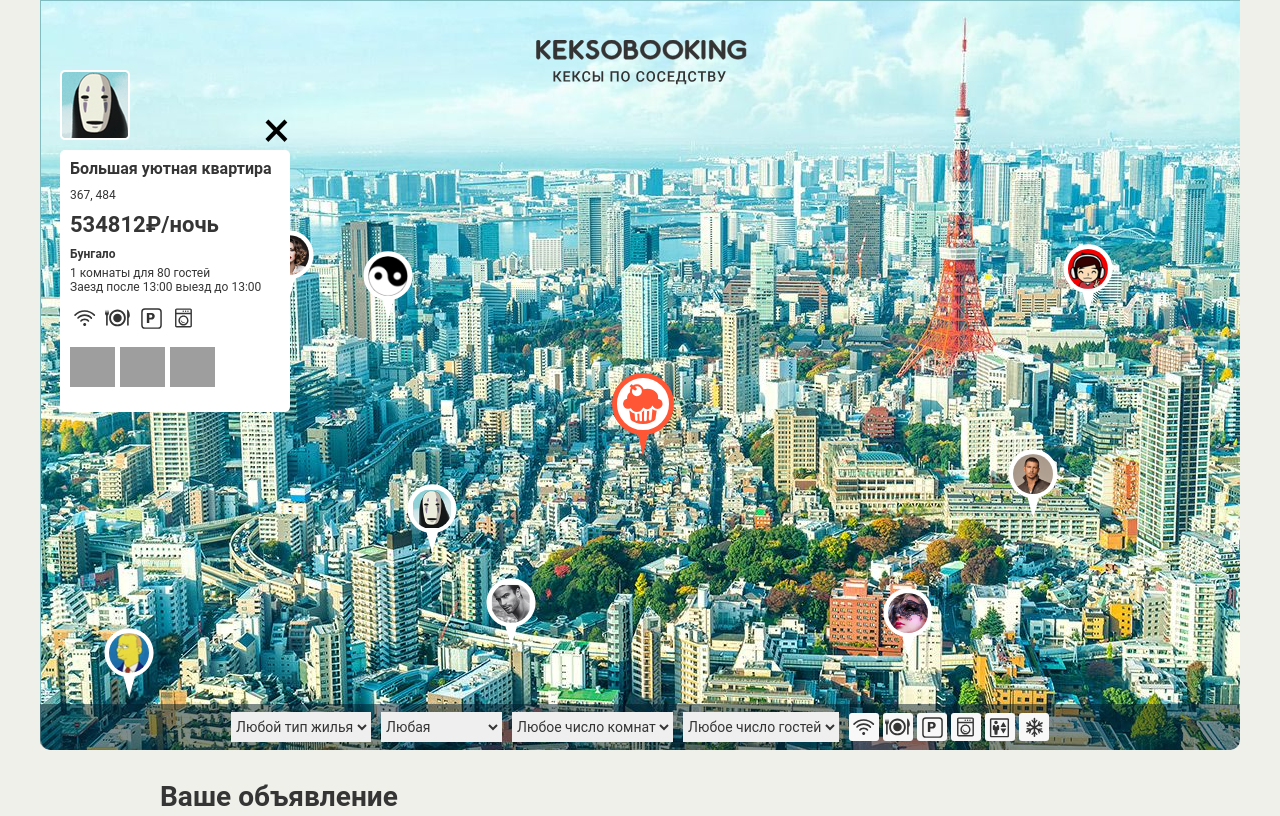
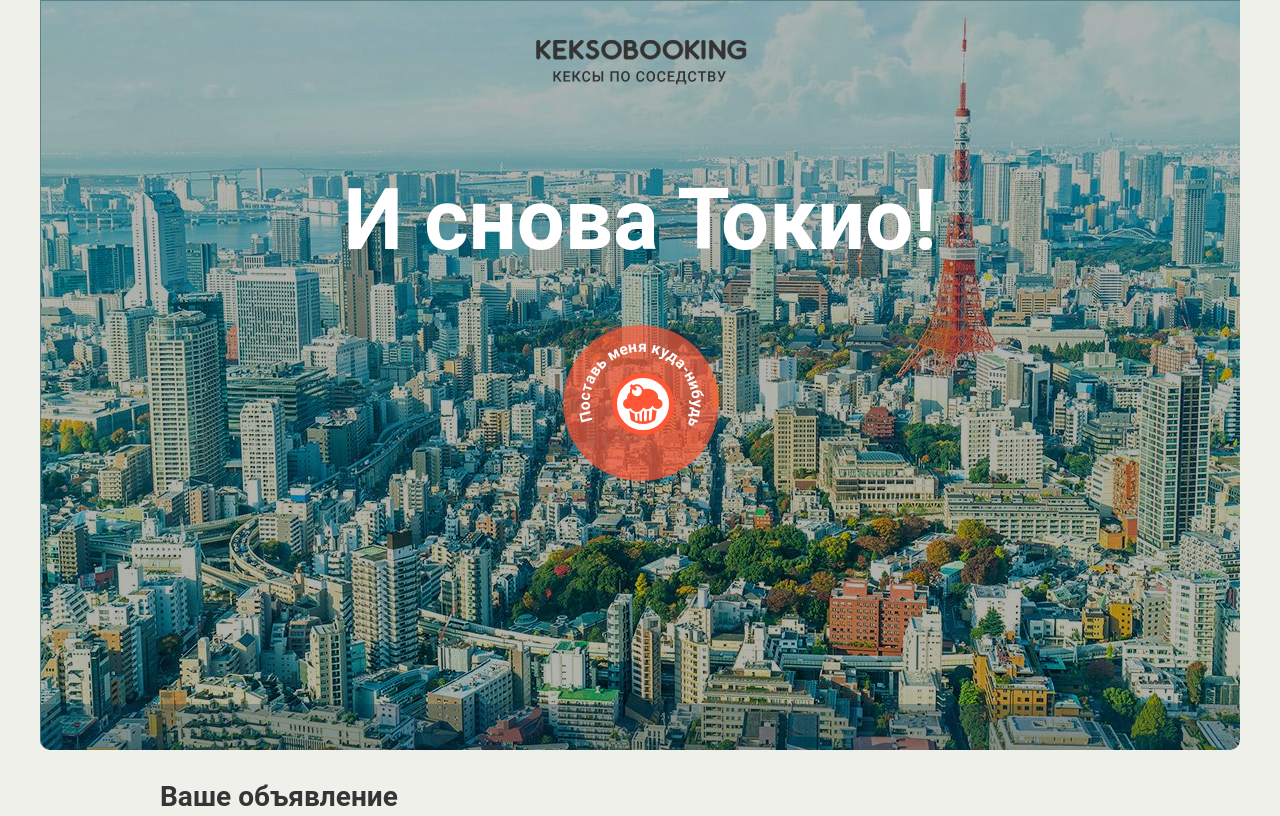
Before and after one commit to Rex4r/801653-keksobooking, a website: page index.html in a window 1280 px wide. Shown: the top 816 px of the page. Drawn offline with Linux system fonts and the light colour scheme; grey boxes are pictures that could not be loaded; files whose address does not match are found by name.

Commit message:
module4-task1

```diff
--- a/index.html
+++ b/index.html
@@ -15,7 +15,7 @@
       <img src="img/keksobooking.svg" alt="Keksobooking. Кексы по соседству" width="215" height="45">
     </div>
 
-    <section class="map">
+    <section class="map map--faded">
       <div class="map__pins">
         <div class="map__overlay">
           <h2 class="map__title">И снова Токио!</h2>
--- a/js/map.js
+++ b/js/map.js
@@ -1,10 +1,14 @@
 'use strict';
-
+var mapBlock = document.querySelector('.map');
+var mapPinMain = document.querySelector('.map__pin--main');
+var adFormBlock = document.querySelector('.ad-form');
+var adFormFieldsets = adFormBlock.querySelectorAll('fieldset');
+var renderAds = function () {
   var mapPinsBlock = document.querySelector('.map__pins');
   var pinTemplate = document.querySelector('template').content.querySelector('.map__pin');
   var mapBlock = document.querySelector('.map');
   var cardTemplate = document.querySelector('template').content.querySelector('.map__card');
-var adsData = (function() {
+  var adsData = (function () {
     var ads = [];
     var mapWidth = document.querySelector('.map').offsetWidth;
     var titles = ['Большая уютная квартира', 'Маленькая неуютная квартира', 'Огромный прекрасный дворец', 'Маленький ужасный дворец', 'Красивый гостевой домик', 'Некрасивый негостеприимный домик', 'Уютное бунгало далеко от моря', 'Неуютное бунгало по колено в воде'];
@@ -14,9 +18,10 @@ var adsData = (function() {
     var features = ['wifi', 'dishwasher', 'parking', 'washer', 'elevator', 'conditioner'];
     var photos = ['http://o0.github.io/assets/images/tokyo/hotel1.jpg', 'http://o0.github.io/assets/images/tokyo/hotel2.jpg', 'http://o0.github.io/assets/images/tokyo/hotel3.jpg'];
     var generateFeatures = function (featuresList, quantity) {
-    if (typeof quantity === "number" && quantity < featuresList.length) {
+      if (typeof quantity === 'number' && quantity < featuresList.length) {
         return featuresList.slice(0, quantity);
       }
+      return '';
     };
     var generatePhotos = function (photosList) {
       return photosList.sort(function () {
@@ -63,34 +68,62 @@ var generatePins = function (data) {
     }
     return mapPins;
   };
-var generateAdCard = function (data) {
+  var generateAdCards = function (data) {
+    var cards = document.createDocumentFragment();
+    for (var i = 0; i < data.length; i++) {
       var card = cardTemplate.cloneNode(true);
       var type = {
-    'flat':'Квартира',
-    'bungalo':'Бунгало',
-    'house':'Дом',
-    'palace':'Дворец'
+        'flat': 'Квартира',
+        'bungalo': 'Бунгало',
+        'house': 'Дом',
+        'palace': 'Дворец'
       };
       var photosBlock = card.querySelector('.popup__photos');
       var photoTemplate = photosBlock.querySelector('.popup__photo');
-  card.querySelector('.popup__title').textContent = data.offer.title;
-  card.querySelector('.popup__text--address').textContent = data.offer.address;
-  card.querySelector('.popup__text--price').innerHTML = data.offer.price + '&#x20bd;<span>/ночь</span>';
-  card.querySelector('.popup__type').textContent = type[data.offer.type];
-  card.querySelector('.popup__text--capacity').textContent = data.offer.rooms + ' комнаты для ' + data.offer.guests + ' гостей';
-  card.querySelector('.popup__text--time').textContent = 'Заезд после ' + data.offer.checkin + ' выезд до ' + data.offer.checkout;
-  for (var i = card.querySelector('.popup__features').children.length - 1; i >= data.offer.features.length; i--) {
-    card.querySelector('.popup__features').removeChild(card.querySelector('.popup__features').children[i]);
+      var popupClose = card.querySelector('.popup__close');
+      card.classList.add('hidden');
+      card.querySelector('.popup__title').textContent = data[i].offer.title;
+      card.querySelector('.popup__text--address').textContent = data[i].offer.address;
+      card.querySelector('.popup__text--price').innerHTML = data[i].offer.price + '&#x20bd;<span>/ночь</span>';
+      card.querySelector('.popup__type').textContent = type[data[i].offer.type];
+      card.querySelector('.popup__text--capacity').textContent = data[i].offer.rooms + ' комнаты для ' + data[i].offer.guests + ' гостей';
+      card.querySelector('.popup__text--time').textContent = 'Заезд после ' + data[i].offer.checkin + ' выезд до ' + data[i].offer.checkout;
+      for (var j = card.querySelector('.popup__features').children.length - 1; j >= data[i].offer.features.length; j--) {
+        card.querySelector('.popup__features').removeChild(card.querySelector('.popup__features').children[j]);
       }
-  card.querySelector('.popup__description').textContent = data.offer.description;
-  for (i = 0; i < data.offer.photos.length; i++) {
+      card.querySelector('.popup__description').textContent = data[i].offer.description;
+      for (j = 0; j < data[i].offer.photos.length; j++) {
         var photo = photoTemplate.cloneNode(true);
-    photo.src = data.offer.photos[i];
+        photo.src = data[i].offer.photos[j];
         photosBlock.appendChild(photo);
       }
       photosBlock.removeChild(photosBlock.children[0]);
-  card.querySelector('.popup__avatar').src = data.author.avatar;
-  return card;
+      card.querySelector('.popup__avatar').src = data[i].author.avatar;
+      popupClose.addEventListener('click', function () {
+        card.classList.add('hidden');
+      });
+      cards.appendChild(card);
+    }
+    return cards;
   };
   mapPinsBlock.appendChild(generatePins(adsData));
-mapBlock.insertBefore(generateAdCard(adsData[0]), document.querySelector('.map__filters-container'));
+  mapBlock.insertBefore(generateAdCards(adsData), document.querySelector('.map__filters-container'));
+};
+var toggleFieldsetsEnabled = function (arr, status) {
+  for (var i = 0; i < arr.length; i++) {
+    arr[i].disabled = !status;
+  }
+};
+var setAddress = function (x, y) {
+  adFormBlock.querySelector('#address').value = x + ', ' + y;
+};
+toggleFieldsetsEnabled(adFormFieldsets, false);
+mapPinMain.addEventListener('mouseup', function () {
+  var coordX = Math.round(mapPinMain.offsetLeft + mapPinMain.offsetWidth / 2);
+  var coordY = Math.round(mapPinMain.offsetTop + mapPinMain.offsetHeight / 2);
+  mapBlock.classList.remove('map--faded');
+  adFormBlock.classList.remove('ad-form--disabled');
+  toggleFieldsetsEnabled(adFormFieldsets, true);
+  setAddress(coordX, coordY);
+  renderAds();
+});
```
Lines whose indentation alone changed are shown as unchanged.
